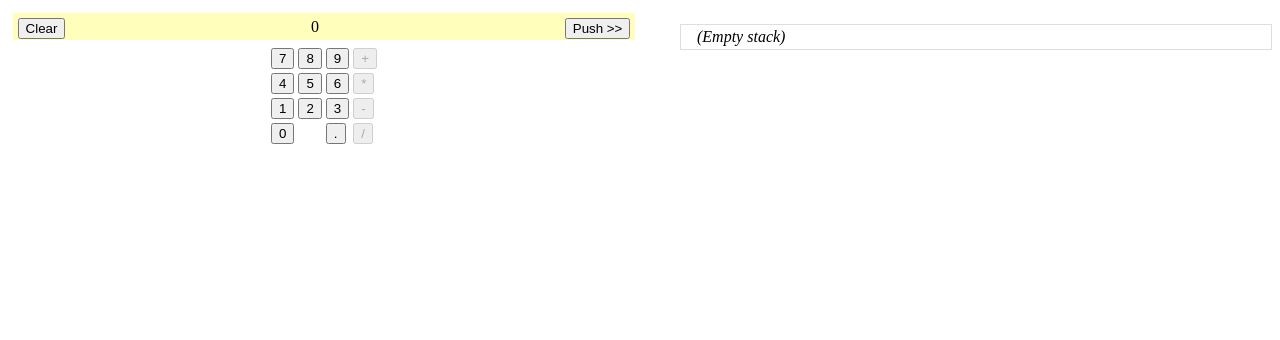
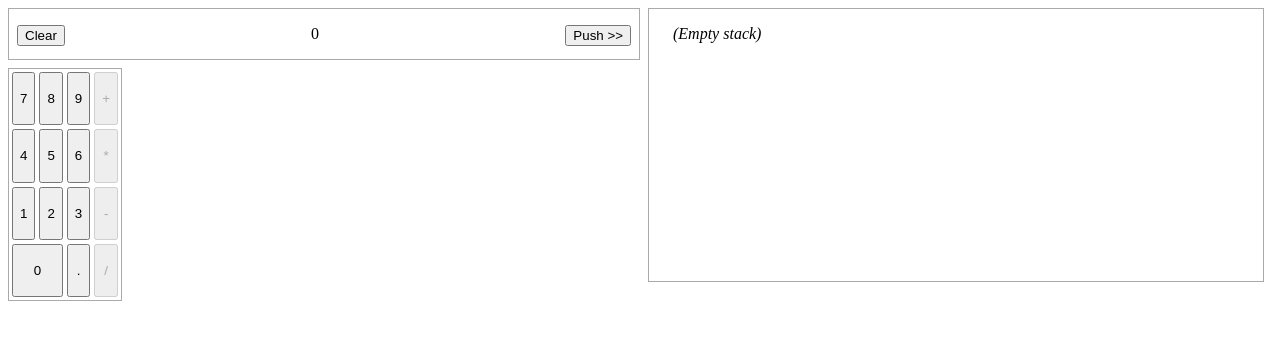
Before and after one commit to madhadron/mvc_for_the_web, a plain HTML site: page program-3.html in a window 1280 px wide. Drawn offline with Linux system fonts and the light colour scheme.

Commit message:
Added resources to README and styled early examples.

```diff
--- a/program-3.html
+++ b/program-3.html
@@ -18,36 +18,45 @@
 				float: left;
 				width: 50%;
 			}
+
+
 		}
 
 		.entry {
 			text-align: center;
-			background: #ffffbb;
-			padding: 0.3em;
-			margin: 0.3em;
-
+			border: 0.1em solid #aaa;
+			padding: 1em 0.5em;
+			margin-bottom: 0.5em;
+		}
+		.entry > button.clear {
+			float: left;
+		}
+		.entry > button.push {
+			float: right;
 		}
 		.entry > span {
 			display: inline-block;
 		}
 
-		.entry > button.push {
-			float: right;
+		table {
+			border: 0.1em solid #aaa;
+		}
+		td > button {
+			width: 100%;
+			height: 4em;
 		}
 
-		.entry > button.clear {
-			float: left;
-		}
-
-		table {
-			margin-left: auto;
-			margin-right: auto;
+		ul.stack {
+			border: 0.1em solid #aaa;
+			margin: 0 0.5em;
+			padding: 0.5em;
+			min-height: 16em;
+			overflow-y: auto;
 		}
 
 		ul.stack > li {
 			display: block;
-			padding: 0.2em 1em;
-			border: 1px solid #ddd;
+			padding: 0.5em 1em;
 		}
 		</style>
 	</head>
```
Also changed, not shown: program-1.html (+17 -0 lines), program-2.html (+19 -1 lines), 1 other file.
